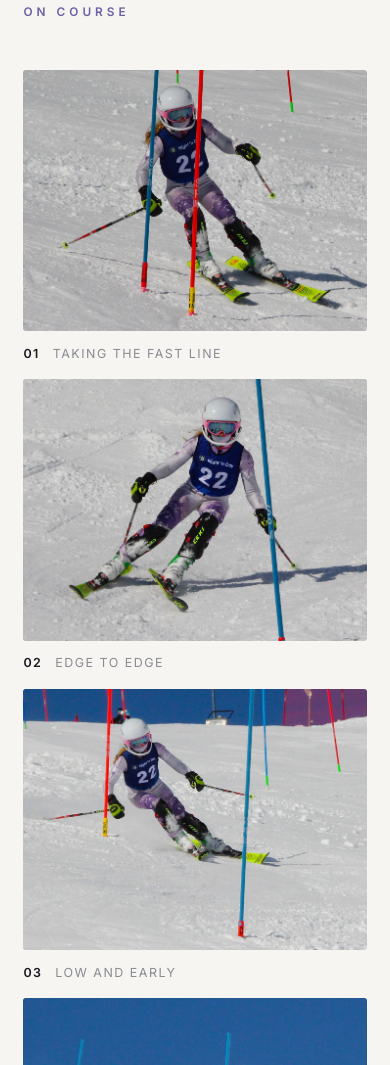
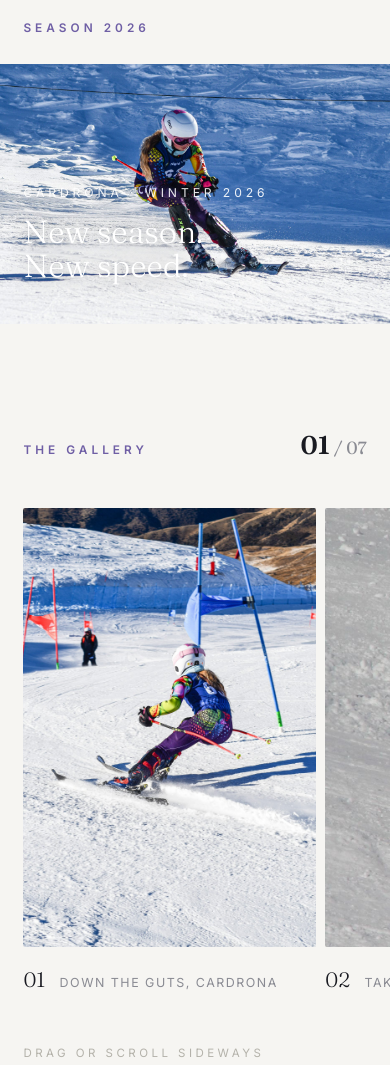
Before and after one commit to CTOverlord/briarmurray.com, a plain HTML site: page index.html in a window 390 px wide. Shown: the part 2006-3071 px from the top of the page. Drawn offline with Linux system fonts and the light colour scheme.

Commit message:
Gallery redesign: 2026 Cardrona hero, full-bleed feature, horizontal film strip

```diff
--- a/index.html
+++ b/index.html
@@ -135,33 +135,71 @@
     text-transform: uppercase; color: #8a8b93;
   }
 
-  /* ---------- Gallery ---------- */
-  .oncourse { padding: 4vh 0 10vh; }
-  .gallery {
-    display: grid; gap: 2.6rem 2.2rem;
-    grid-template-columns: repeat(12, 1fr);
-    margin-top: 3rem;
+  /* ---------- Full-bleed feature ---------- */
+  .feature { padding: 6vh 0 0; }
+  .feature-img {
+    width: 100vw; margin-left: calc(50% - 50vw);
+    position: relative; overflow: hidden;
   }
-  .shot { position: relative; }
-  .shot img {
-    width: 100%; height: 100%; object-fit: cover; display: block;
-    border-radius: 2px;
-    transition: transform .8s cubic-bezier(.2,.6,.2,1);
+  .feature-img img { width: 100%; display: block; }
+  .feature-cap {
+    position: absolute; left: 6vw; bottom: 5vh; color: #fff;
+    text-shadow: 0 2px 24px rgba(0,0,0,.45);
   }
-  .shot-frame { overflow: hidden; border-radius: 2px; height: 100%; }
-  .shot:hover img { transform: scale(1.04); }
-  .shot figcaption {
-    margin-top: .8rem; font-size: .78rem; letter-spacing: .12em;
-    text-transform: uppercase; color: #8a8b93;
-    display: flex; gap: .8rem; align-items: baseline;
+  .feature-cap .big {
+    font-family: 'Fraunces', serif; font-weight: 300;
+    font-size: clamp(2rem, 5.4vw, 4.6rem); line-height: 1.04;
   }
-  .shot figcaption b { color: var(--ink); font-weight: 600; }
-  .s1 { grid-column: 1 / 8; }
-  .s2 { grid-column: 8 / 13; margin-top: 14%; }
-  .s3 { grid-column: 1 / 6; margin-top: 3%; }
-  .s4 { grid-column: 6 / 13; margin-top: 8%; }
-  .s5 { grid-column: 2 / 7; margin-top: 10%; }
-  .s6 { grid-column: 7 / 12; margin-top: 2%; }
+  .feature-cap .small {
+    font-size: .76rem; letter-spacing: .32em; text-transform: uppercase;
+    margin-bottom: .8rem; opacity: .9;
+  }
+
+  /* ---------- Film strip ---------- */
+  .stripsec { padding: 12vh 0 12vh; }
+  .strip-head {
+    display: flex; justify-content: space-between; align-items: baseline;
+    margin-bottom: 2.6rem;
+  }
+  .strip-head .counter {
+    font-family: 'Fraunces', serif; font-size: 1.1rem; color: #8a8b93;
+    font-variant-numeric: tabular-nums;
+  }
+  .strip-head .counter b { color: var(--ink); font-weight: 600; font-size: 1.6rem; }
+  .strip {
+    display: flex; gap: 2.4vw;
+    width: 100vw; margin-left: calc(50% - 50vw);
+    padding: 0 6vw 2.4rem;
+    overflow-x: auto;
+    scroll-snap-type: x proximity;
+    cursor: grab;
+    scrollbar-width: none;
+  }
+  .strip::-webkit-scrollbar { display: none; }
+  .strip.dragging { cursor: grabbing; scroll-snap-type: none; }
+  .panel {
+    flex: 0 0 auto;
+    scroll-snap-align: center;
+    position: relative;
+  }
+  .panel img {
+    height: 64vh; min-height: 380px; max-height: 720px;
+    width: auto; display: block; border-radius: 2px;
+    user-select: none; -webkit-user-drag: none; pointer-events: none;
+  }
+  .panel figcaption {
+    display: flex; gap: .9rem; align-items: baseline;
+    margin-top: 1rem;
+    font-size: .78rem; letter-spacing: .12em; text-transform: uppercase; color: #8a8b93;
+  }
+  .panel figcaption b {
+    font-family: 'Fraunces', serif; font-size: 1.3rem; letter-spacing: 0;
+    color: var(--ink); font-weight: 300;
+  }
+  .strip-hint {
+    margin-top: .6rem;
+    font-size: .72rem; letter-spacing: .3em; text-transform: uppercase; color: #b4b2aa;
+  }
 
   /* ---------- Break ---------- */
   .break {
@@ -180,20 +218,6 @@
   .break blockquote footer {
     margin-top: 1.4rem; font-size: .78rem; letter-spacing: .3em; text-transform: uppercase;
   }
-
-  /* ---------- Moments ---------- */
-  .moments { padding: 14vh 0; }
-  .moments .num-mark { bottom: 0; left: -4vw; -webkit-text-stroke-color: #eceae4; }
-  .mgrid {
-    display: grid; gap: 2rem;
-    grid-template-columns: repeat(4, 1fr);
-    margin-top: 3rem;
-    position: relative; z-index: 1;
-  }
-  .mgrid .shot:nth-child(even) { transform: translateY(2.4rem); }
-  .mgrid .shot.fade:nth-child(even) { transform: translateY(calc(2.4rem + 34px)); }
-  .mgrid .shot.fade.in:nth-child(even) { transform: translateY(2.4rem); }
-  .mgrid img { aspect-ratio: 3 / 4; }
 
   /* ---------- Results ---------- */
   .results { padding: 4vh 0 12vh; }
@@ -282,9 +306,7 @@
 
   @media (max-width: 820px) {
     .intro-grid { grid-template-columns: 1fr; gap: 3rem; }
-    .gallery { grid-template-columns: 1fr; gap: 3rem; }
-    .s1,.s2,.s3,.s4,.s5,.s6 { grid-column: 1 / -1; margin-top: 0; }
-    .mgrid { grid-template-columns: 1fr 1fr; }
+    .panel img { height: 52vh; min-height: 300px; }
     .break { background-attachment: scroll; }
     .scroll-cue { display: none; }
   }
@@ -297,7 +319,7 @@
 <body>
 
 <header class="hero">
-  <div class="hero-img" role="img" aria-label="Briar Murray carving around a slalom gate under a blue sky"></div>
+  <div class="hero-img" role="img" aria-label="Briar Murray carving past a giant slalom banner in a burst of snow spray"></div>
   <div class="hero-inner">
     <p class="hero-kicker">Queenstown &middot; New Zealand</p>
     <h1>Briar Murray</h1>
@@ -321,18 +343,34 @@
   </div>
 </section>
 
-<section class="oncourse">
+<section class="feature">
+  <div class="wrap"><p class="kicker fade">Season 2026</p></div>
+  <figure class="feature-img fade">
+    <img src="images/cardrona-wide.jpg" alt="Briar mid giant slalom turn at Cardrona, winter light across the snow">
+    <figcaption class="feature-cap">
+      <div class="small">Cardrona &middot; Winter 2026</div>
+      <div class="big">New season.<br>New speed.</div>
+    </figcaption>
+  </figure>
+</section>
+
+<section class="stripsec">
   <div class="wrap">
-    <p class="kicker fade">On course</p>
-    <div class="gallery">
-      <figure class="shot s1 fade"><div class="shot-frame"><img src="images/gate-hit.jpg" alt="Briar clattering through a slalom gate" loading="lazy"></div><figcaption><b>01</b> Taking the fast line</figcaption></figure>
-      <figure class="shot s2 fade"><div class="shot-frame"><img src="images/slalom-red.jpg" alt="Briar arcing past a red slalom gate" loading="lazy"></div><figcaption><b>02</b> Edge to edge</figcaption></figure>
-      <figure class="shot s3 fade"><div class="shot-frame"><img src="images/carve-tight.jpg" alt="Briar low and tight around a gate" loading="lazy"></div><figcaption><b>03</b> Low and early</figcaption></figure>
-      <figure class="shot s4 fade"><div class="shot-frame"><img src="images/carve-blue.jpg" alt="Briar attacking a blue gate mid-course" loading="lazy"></div><figcaption><b>04</b> Race day, bib 22</figcaption></figure>
-      <figure class="shot s5 fade"><div class="shot-frame"><img src="images/race-33.jpg" alt="Briar racing in bib 33" loading="lazy"></div><figcaption><b>05</b> Another start, another bib</figcaption></figure>
-      <figure class="shot s6 fade"><div class="shot-frame"><img src="images/vignette.jpg" alt="Briar mid-turn between gates" loading="lazy"></div><figcaption><b>06</b> Committed</figcaption></figure>
+    <div class="strip-head fade">
+      <p class="kicker" style="margin-bottom:0">The gallery</p>
+      <span class="counter"><b id="strip-cur">01</b> / <span id="strip-total">07</span></span>
     </div>
   </div>
+  <div class="strip fade" id="strip" tabindex="0" aria-label="Photo gallery, scrolls sideways">
+    <figure class="panel"><img src="images/cardrona-vert.jpg" alt="Briar dropping into the course at Cardrona, mountains behind"><figcaption><b>01</b> Down the guts, Cardrona</figcaption></figure>
+    <figure class="panel"><img src="images/gate-hit.jpg" alt="Briar clattering through a slalom gate" loading="lazy"><figcaption><b>02</b> Taking the fast line</figcaption></figure>
+    <figure class="panel"><img src="images/slalom-red.jpg" alt="Briar arcing past a red slalom gate" loading="lazy"><figcaption><b>03</b> Edge to edge</figcaption></figure>
+    <figure class="panel"><img src="images/carve-blue.jpg" alt="Briar attacking a blue gate mid-course" loading="lazy"><figcaption><b>04</b> Race day, bib 22</figcaption></figure>
+    <figure class="panel"><img src="images/medal.jpg" alt="Briar with a medal and her skis" loading="lazy"><figcaption><b>05</b> Hardware</figcaption></figure>
+    <figure class="panel"><img src="images/migros.jpg" alt="Briar wearing a Swiss race bib" loading="lazy"><figcaption><b>06</b> Racing in Switzerland</figcaption></figure>
+    <figure class="panel"><img src="images/snow-cave.jpg" alt="Briar playing in a snow cave" loading="lazy"><figcaption><b>07</b> Still a kid</figcaption></figure>
+  </div>
+  <div class="wrap"><p class="strip-hint fade">Drag or scroll sideways</p></div>
 </section>
 
 <section class="break" aria-label="Briar celebrating on a mountain summit">
@@ -340,19 +378,6 @@
     <h2>&ldquo;Some kids count sheep. She counts gates.&rdquo;</h2>
     <footer>The Murray family</footer>
   </blockquote>
-</section>
-
-<section class="moments">
-  <span class="num-mark" aria-hidden="true">SL</span>
-  <div class="wrap">
-    <p class="kicker fade">Off the clock</p>
-    <div class="mgrid">
-      <figure class="shot fade"><div class="shot-frame"><img src="images/medal.jpg" alt="Briar with a medal and her skis" loading="lazy"></div><figcaption>Hardware</figcaption></figure>
-      <figure class="shot fade"><div class="shot-frame"><img src="images/migros.jpg" alt="Briar wearing a Swiss race bib" loading="lazy"></div><figcaption>Racing in Switzerland</figcaption></figure>
-      <figure class="shot fade"><div class="shot-frame"><img src="images/start-area.jpg" alt="Briar in the start area before a run" loading="lazy"></div><figcaption>Start area nerves</figcaption></figure>
-      <figure class="shot fade"><div class="shot-frame"><img src="images/snow-cave.jpg" alt="Briar playing in a snow cave" loading="lazy"></div><figcaption>Still a kid</figcaption></figure>
-    </div>
-  </div>
 </section>
 
 <section class="results">
@@ -450,6 +475,36 @@
     for (const e of entries) if (e.isIntersecting) { e.target.classList.add('in'); io.unobserve(e.target); }
   }, { threshold: 0.12 });
   document.querySelectorAll('.fade').forEach(el => io.observe(el));
+
+  // Film strip: drag to scroll + running counter
+  const strip = document.getElementById('strip');
+  if (strip) {
+    const panels = [...strip.querySelectorAll('.panel')];
+    document.getElementById('strip-total').textContent = String(panels.length).padStart(2, '0');
+    const cur = document.getElementById('strip-cur');
+    strip.addEventListener('scroll', () => {
+      const mid = strip.scrollLeft + strip.clientWidth / 2;
+      let best = 0, bd = Infinity;
+      panels.forEach((p, i) => {
+        const c = p.offsetLeft + p.offsetWidth / 2;
+        const d = Math.abs(c - mid);
+        if (d < bd) { bd = d; best = i; }
+      });
+      cur.textContent = String(best + 1).padStart(2, '0');
+    }, { passive: true });
+
+    let down = false, startX = 0, startScroll = 0;
+    strip.addEventListener('pointerdown', e => {
+      down = true; startX = e.clientX; startScroll = strip.scrollLeft;
+      strip.classList.add('dragging'); strip.setPointerCapture(e.pointerId);
+    });
+    strip.addEventListener('pointermove', e => {
+      if (down) strip.scrollLeft = startScroll - (e.clientX - startX);
+    });
+    ['pointerup', 'pointercancel'].forEach(ev => strip.addEventListener(ev, () => {
+      down = false; strip.classList.remove('dragging');
+    }));
+  }
 </script>
 </body>
 </html>
```
Also changed, not shown: images/bib-33.jpg (deleted), images/cardrona-vert.jpg (added), images/cardrona-wide.jpg (added), images/carve-tight.jpg (deleted), images/coronet.jpg (deleted), images/hero.jpg, images/race-33.jpg (deleted), images/race-ready.jpg (deleted), images/start-area.jpg (deleted), images/vignette.jpg (deleted).
